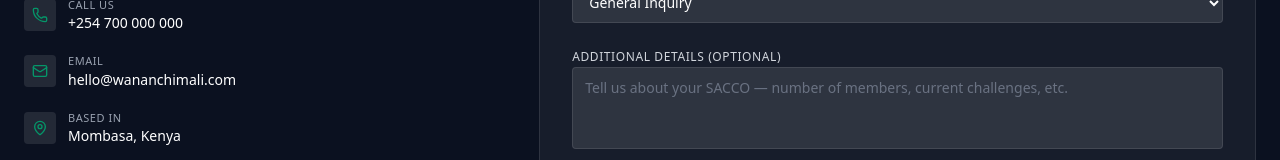
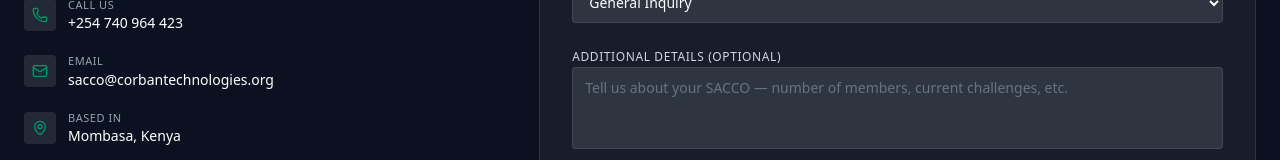
Before and after one commit to corbantechnologies/wananchimali, a Next.js app: page / in a window 1280 px wide. Shown: the part 2983-3143 px from the top of the page. Built offline with nearby package versions, Linux system fonts and the light colour scheme; a web font is replaced by a local one.

Commit message:
Update contacts

```diff
--- a/components/sections/ContactForm.tsx
+++ b/components/sections/ContactForm.tsx
@@ -6,8 +6,8 @@ import { Button } from "@/components/ui/button"
 import { Loader2, CheckCircle2, Phone, Mail, MapPin } from "lucide-react"
 
 const contactInfo = [
-    { icon: Phone, label: "Call Us", value: "+254 700 000 000" },
-    { icon: Mail, label: "Email", value: "hello@wananchimali.com" },
+    { icon: Phone, label: "Call Us", value: "+254 740 964 423" },
+    { icon: Mail, label: "Email", value: "sacco@corbantechnologies.org" },
     { icon: MapPin, label: "Based in", value: "Mombasa, Kenya" },
 ]
 
```
